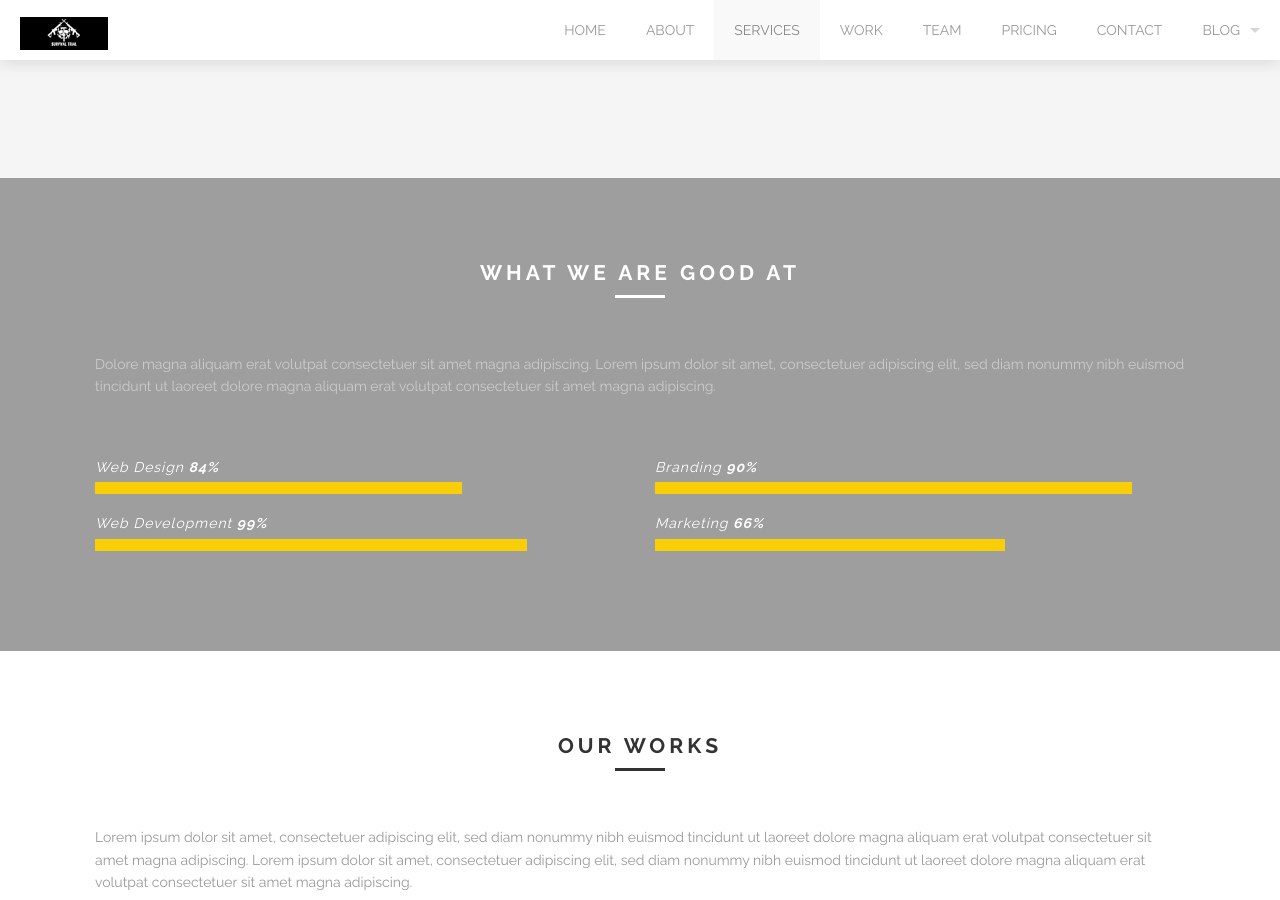
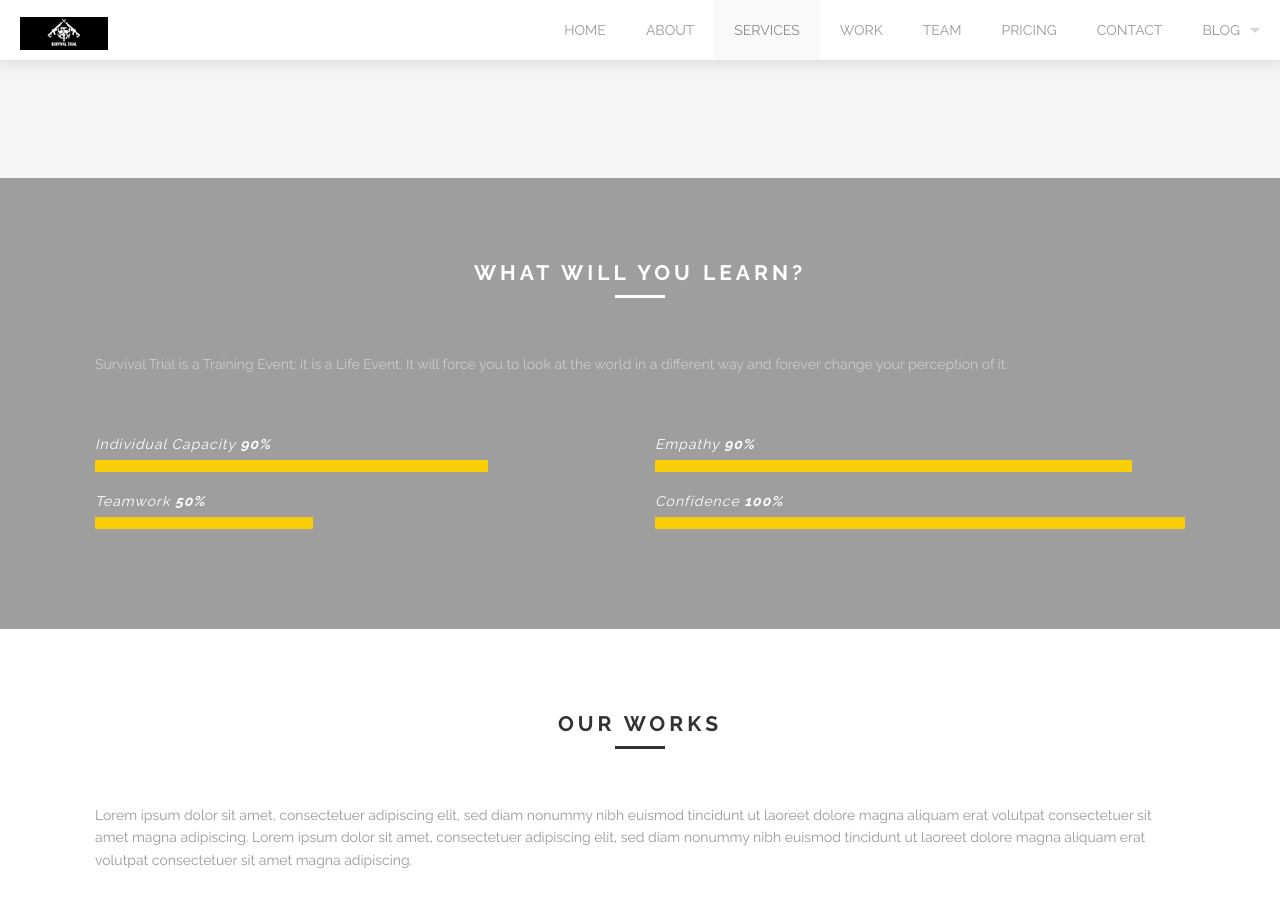
Before and after one commit to jonweiler/jonweiler.github.io, a Jekyll site: the page built from index.html, in a window 1280 px wide and 900 px high, scrolled down 2898 px. Built offline with Jekyll 4.4.1, drawn with Linux system fonts in a browser that asks for light colours.

Commit message:
update date what wiill you learn

```diff
--- a/index.html
+++ b/index.html
@@ -323,10 +323,10 @@ socials:
 <div class='full parallax' style='background-image: url(../images/@stock/milestone-bg.jpg); color: #fff;'>
   <div class='row'>
     <div class='large-12 columns'>
-      {% include section-header.html class="alt" title_style="color: #fff;" title="What we are good at" %}
+      {% include section-header.html class="alt" title_style="color: #fff;" title="What will you learn?" %}
       <div class='spacing'></div>
       <p style='color: #ccc;'>
-        Dolore magna aliquam erat volutpat consectetuer sit amet magna adipiscing. Lorem ipsum dolor sit amet, consectetuer adipiscing elit, sed diam nonummy nibh euismod tincidunt ut laoreet dolore magna aliquam erat volutpat consectetuer sit amet magna adipiscing.
+       Survival Trial is a Training Event; it is a Life Event.  It will force you to look at the world in a different way and forever change your perception of it.
       </p>
       <div class='two spacing'></div>
     </div>
@@ -336,10 +336,10 @@ socials:
       <div class='mod modBarGraph'>
         <ul class='bars'>
           <li>
-            {% include bar-graph.html style="color: #fff;" title="Web Design" percents="84" %}
+            {% include bar-graph.html style="color: #fff;" title="Individual Capacity" percents="90" %}
           </li>
           <li>
-            {% include bar-graph.html style="color: #fff;" title="Web Development" percents="99" %}
+            {% include bar-graph.html style="color: #fff;" title="Teamwork" percents="50" %}
           </li>
         </ul>
       </div>
@@ -348,10 +348,10 @@ socials:
       <div class='mod modBarGraph'>
         <ul class='bars'>
           <li>
-            {% include bar-graph.html style="color: #fff;" title="Branding" percents="90" %}
+            {% include bar-graph.html style="color: #fff;" title="Empathy" percents="90" %}
           </li>
           <li>
-            {% include bar-graph.html style="color: #fff;" title="Marketing" percents="66" %}
+            {% include bar-graph.html style="color: #fff;" title="Confidence" percents="100" %}
           </li>
         </ul>
       </div>
```
